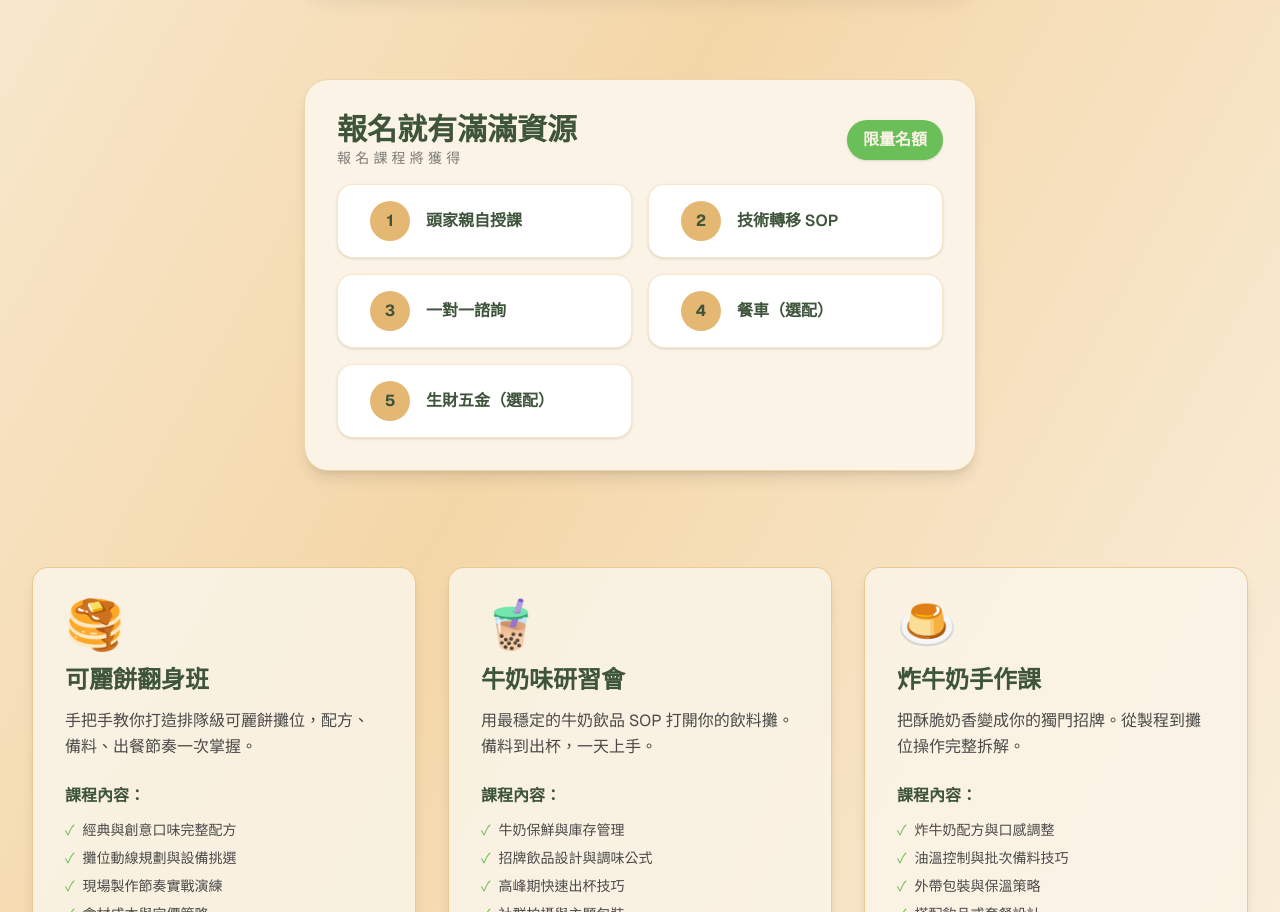
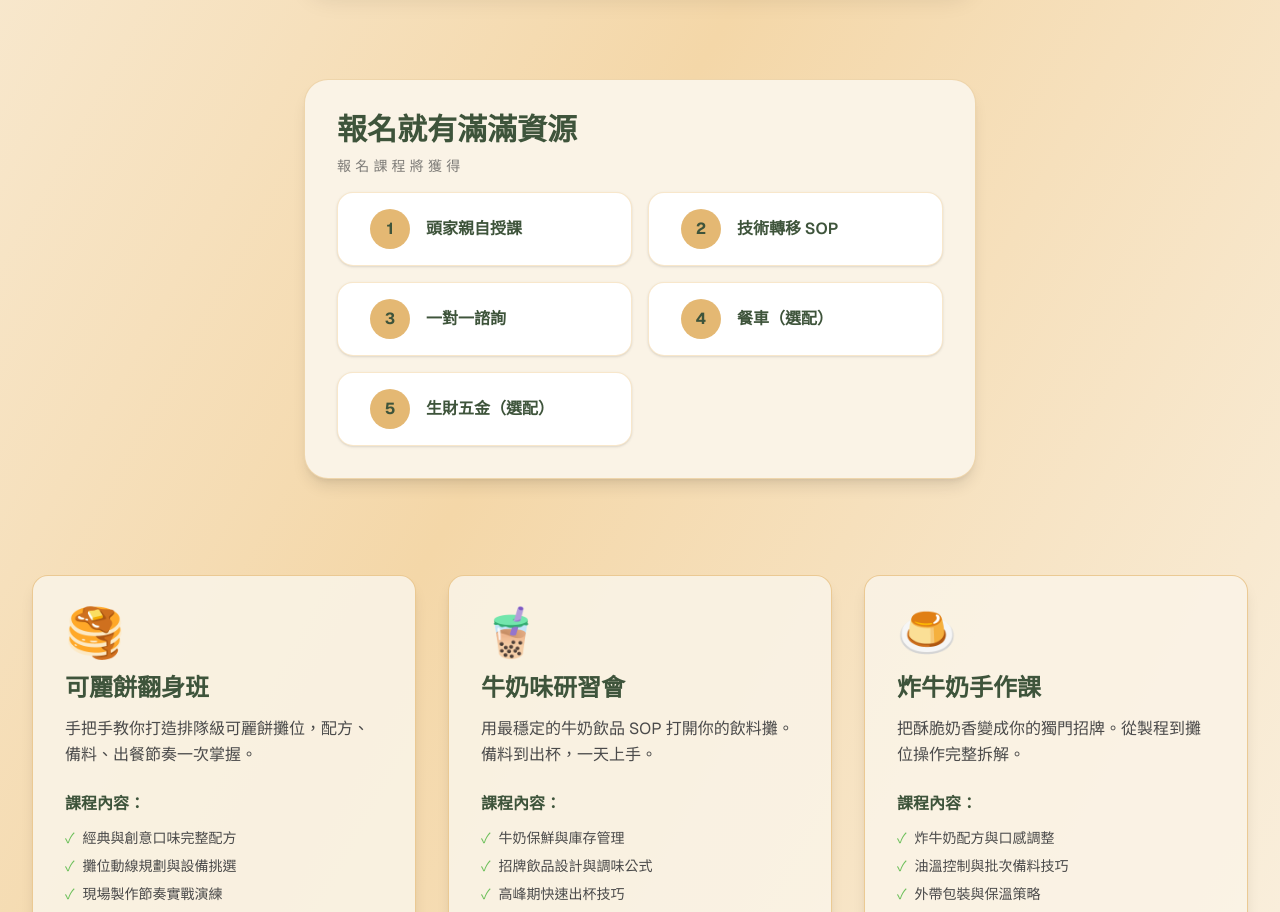
Before and after one commit to aniku777tw/kowlooncnslt, a Next.js app: page /courses in a window 1280 px wide. Shown: the part 980-1892 px from the top of the page. Built offline with nearby package versions, Linux system fonts and the light colour scheme.

Commit message:
fix: padding

```diff
--- a/src/app/courses/page.tsx
+++ b/src/app/courses/page.tsx
@@ -145,16 +145,13 @@ export default function CoursesPage() {
             <div className="flex flex-wrap items-center justify-between gap-4 mb-4">
               <div>
 
-                <h2 className="text-3xl font-bold text-[#3E543B]">
+                <h2 className="text-3xl mb-2 font-bold text-[#3E543B]">
                   報名就有滿滿資源
                 </h2>
                 <p className="text-sm uppercase tracking-[0.3em] text-[#4A4A4A]/70">
                   報名課程將獲得
                 </p>
               </div>
-              <span className="inline-flex items-center px-4 py-2 bg-[#6BBF59] text-[#FAF3E6] rounded-full font-semibold shadow">
-                限量名額
-              </span>
             </div>
             <div className="grid gap-4 md:grid-cols-2">
               {benefits.map((benefit, index) => (
```
